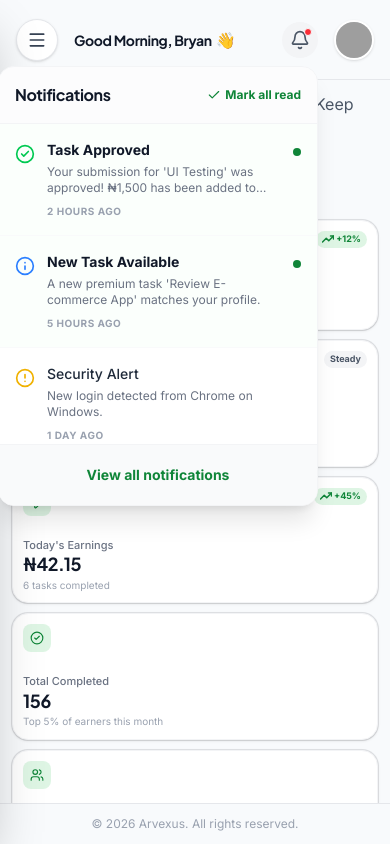
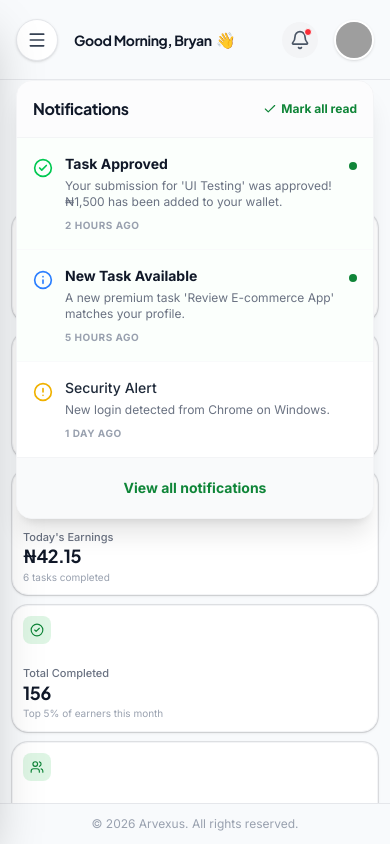
Before and after one commit to efebryan/avexux, a Next.js app: page /user in a window 390 px wide. Both pictures are taken after a click on the button 300 px from the left and 39 px from the top of the page. Built offline with nearby package versions, Linux system fonts and the light colour scheme; grey boxes are pictures that could not be loaded.

Commit message:
style: center WelcomeBanner and NotificationDropdown on mobile views

```diff
--- a/src/components/user-dashboard/NotificationDropdown.tsx
+++ b/src/components/user-dashboard/NotificationDropdown.tsx
@@ -68,7 +68,7 @@ export function NotificationDropdown() {
 
       {/* Dropdown Popup */}
       {isOpen && (
-        <div className="absolute right-0 mt-2 w-80 sm:w-96 bg-white rounded-2xl shadow-xl border border-gray-100 z-50 animate-in fade-in zoom-in-95 duration-200 overflow-hidden">
+        <div className="fixed md:absolute left-4 right-4 md:left-auto md:right-0 md:w-96 top-20 md:top-auto md:mt-2 bg-white rounded-2xl shadow-xl border border-gray-100 z-50 animate-in fade-in zoom-in-95 duration-200 overflow-hidden">
           <div className="p-4 border-b border-gray-100 flex items-center justify-between bg-gray-50/50">
             <h3 className="font-bold text-gray-900">Notifications</h3>
             {unreadCount > 0 && (
--- a/src/components/user-dashboard/WelcomeBanner.tsx
+++ b/src/components/user-dashboard/WelcomeBanner.tsx
@@ -3,7 +3,7 @@ import Link from "next/link";
 
 export function WelcomeBanner() {
   return (
-    <div className="flex flex-col md:flex-row md:items-center justify-between gap-6 mb-4">
+    <div className="flex flex-col items-center text-center md:flex-row md:text-left md:items-center justify-between gap-4 mb-4">
       <div>
         <p className="text-gray-600 text-base md:text-lg">
           You've reached{" "}
```
